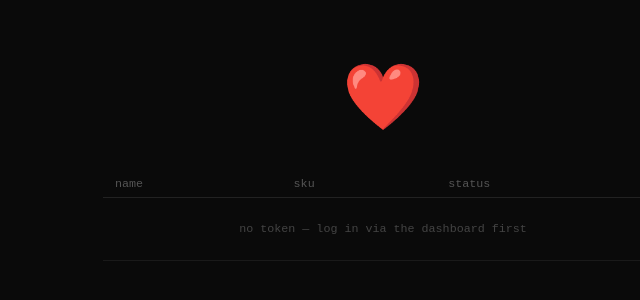
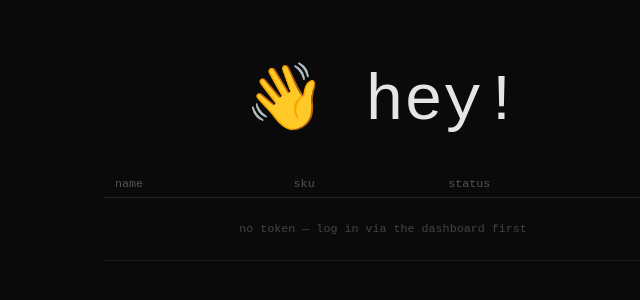
Before and after one commit to cif/upend, a website: page apps/sarah/index.html in a window 1280 px wide. Shown: the part 240-540 px from the top of the page, without its empty margins (257-897 px from the left). Drawn offline with Linux system fonts and the light colour scheme.

Commit message:
session calm-kite-84: auto-commit

```diff
--- a/apps/sarah/index.html
+++ b/apps/sarah/index.html
@@ -26,7 +26,7 @@
   </style>
 </head>
 <body>
-  <div class="heart">❤️</div>
+  <div class="heart">👋 hey!</div>
   <table>
     <thead>
       <tr>
```
